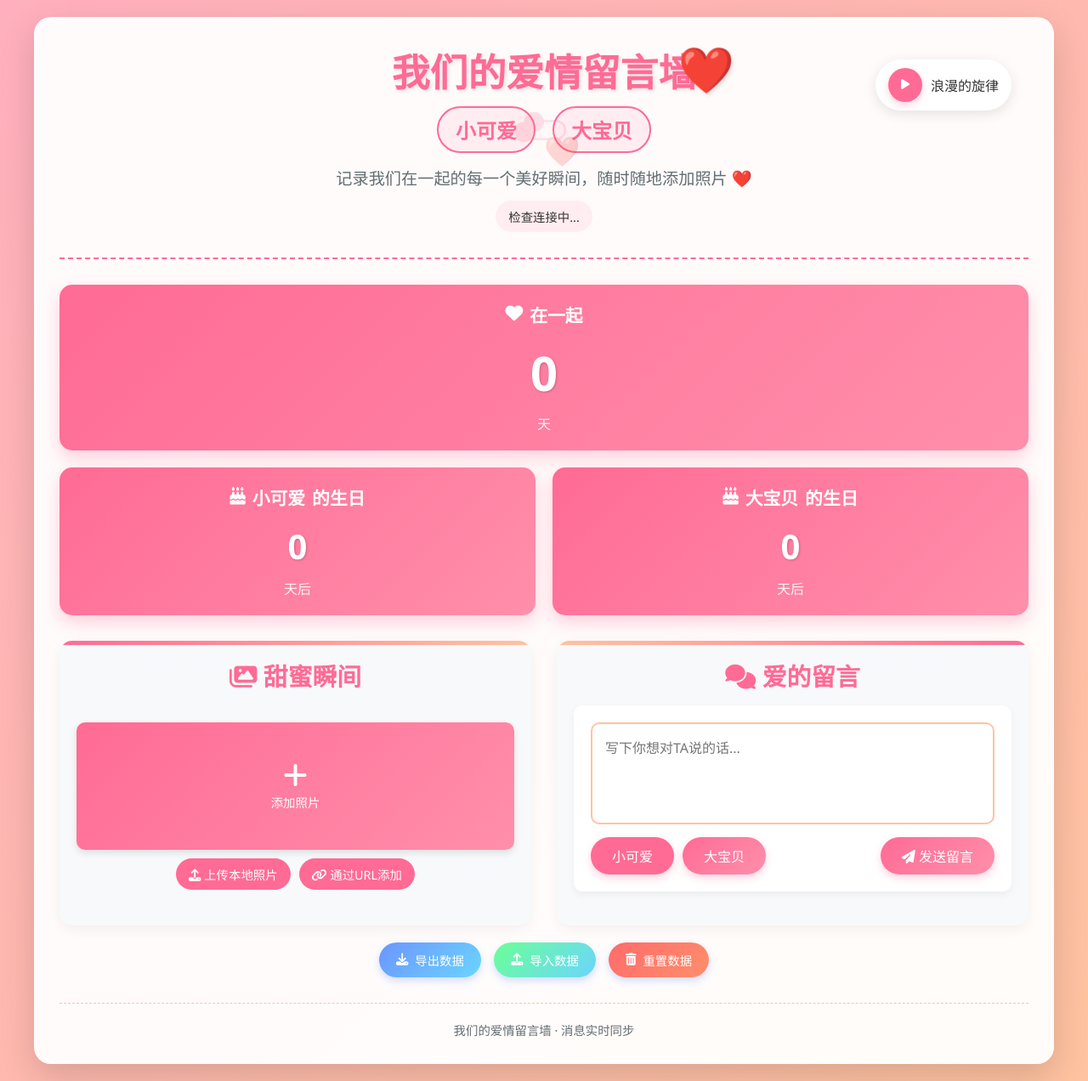
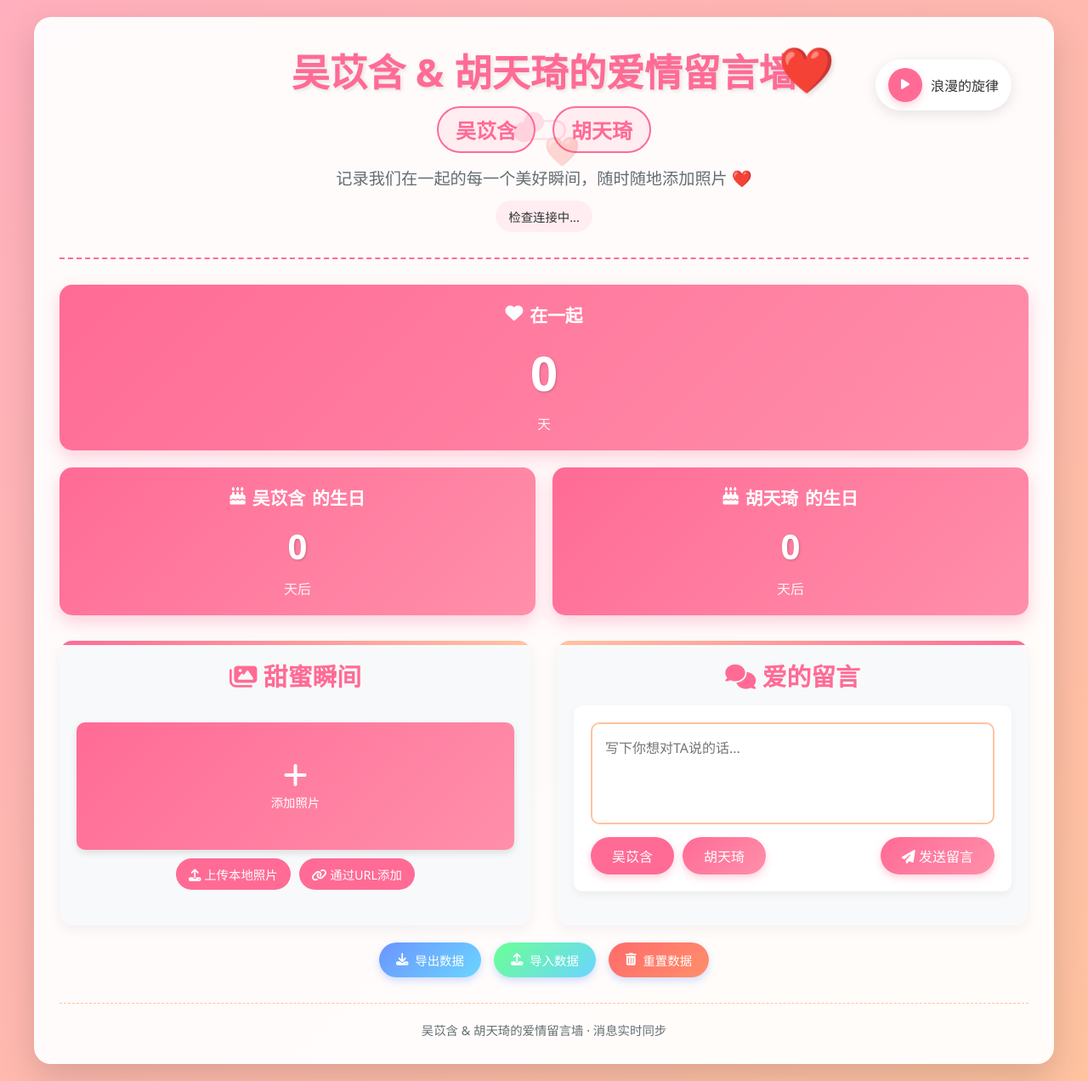
Before and after one commit to luciohu02-source/love-wall, a plain HTML site: page index.html in a window 1280 px wide. Shown: the whole page at 85% size. Drawn offline with nearby package versions, Linux system fonts and the light colour scheme.

```diff
--- a/index.html
+++ b/index.html
@@ -3,7 +3,7 @@
 <head>
     <meta charset="UTF-8">
     <meta name="viewport" content="width=device-width, initial-scale=1.0">
-    <title>我们的爱情留言墙</title>
+    <title>吴苡含 & 胡天琦的爱情留言墙</title>
     <link rel="stylesheet" href="https://cdnjs.cloudflare.com/ajax/libs/font-awesome/6.4.0/css/all.min.css">
     <!-- 引入 Supabase -->
     <script src="https://cdn.jsdelivr.net/npm/@supabase/supabase-js@2"></script>
@@ -712,11 +712,11 @@
 <body>
     <div class="container">
         <div class="header">
-            <h1>我们的爱情留言墙</h1>
+            <h1>吴苡含 & 胡天琦的爱情留言墙</h1>
             <div class="couple-names">
-                <span id="lover1Name">小可爱</span>
+                <span id="lover1Name">吴苡含</span>
                 <span class="heart">❤️</span>
-                <span id="lover2Name">大宝贝</span>
+                <span id="lover2Name">胡天琦</span>
             </div>
             <p>记录我们在一起的每一个美好瞬间，随时随地添加照片 ❤️</p>
 
@@ -749,12 +749,12 @@
             </div>
             <div class="counter-row">
                 <div class="counter-box">
-                    <h3><i class="fas fa-birthday-cake"></i> <span id="lover1NameShort">小可爱</span>的生日</h3>
+                    <h3><i class="fas fa-birthday-cake"></i> <span id="lover1NameShort">吴苡含</span>的生日</h3>
                     <div class="counter-value" id="lover1Birthday">0</div>
                     <div class="counter-label">天后</div>
                 </div>
                 <div class="counter-box">
-                    <h3><i class="fas fa-birthday-cake"></i> <span id="lover2NameShort">大宝贝</span>的生日</h3>
+                    <h3><i class="fas fa-birthday-cake"></i> <span id="lover2NameShort">胡天琦</span>的生日</h3>
                     <div class="counter-value" id="lover2Birthday">0</div>
                     <div class="counter-label">天后</div>
                 </div>
@@ -791,8 +791,8 @@
                     <textarea id="messageInput" placeholder="写下你想对TA说的话..."></textarea>
                     <div class="form-controls">
                         <div class="author-select">
-                            <button class="author-btn active" data-author="lover1">小可爱</button>
-                            <button class="author-btn" data-author="lover2">大宝贝</button>
+                            <button class="author-btn active" data-author="lover1">吴苡含</button>
+                            <button class="author-btn" data-author="lover2">胡天琦</button>
                         </div>
                         <button id="sendMessageBtn">
                             <i class="fas fa-paper-plane"></i> 发送留言
@@ -820,7 +820,7 @@
         </div>
 
         <div class="footer">
-            <p>我们的爱情留言墙 · 消息实时同步</p>
+            <p>吴苡含 & 胡天琦的爱情留言墙 · 消息实时同步</p>
         </div>
     </div>
 
```
